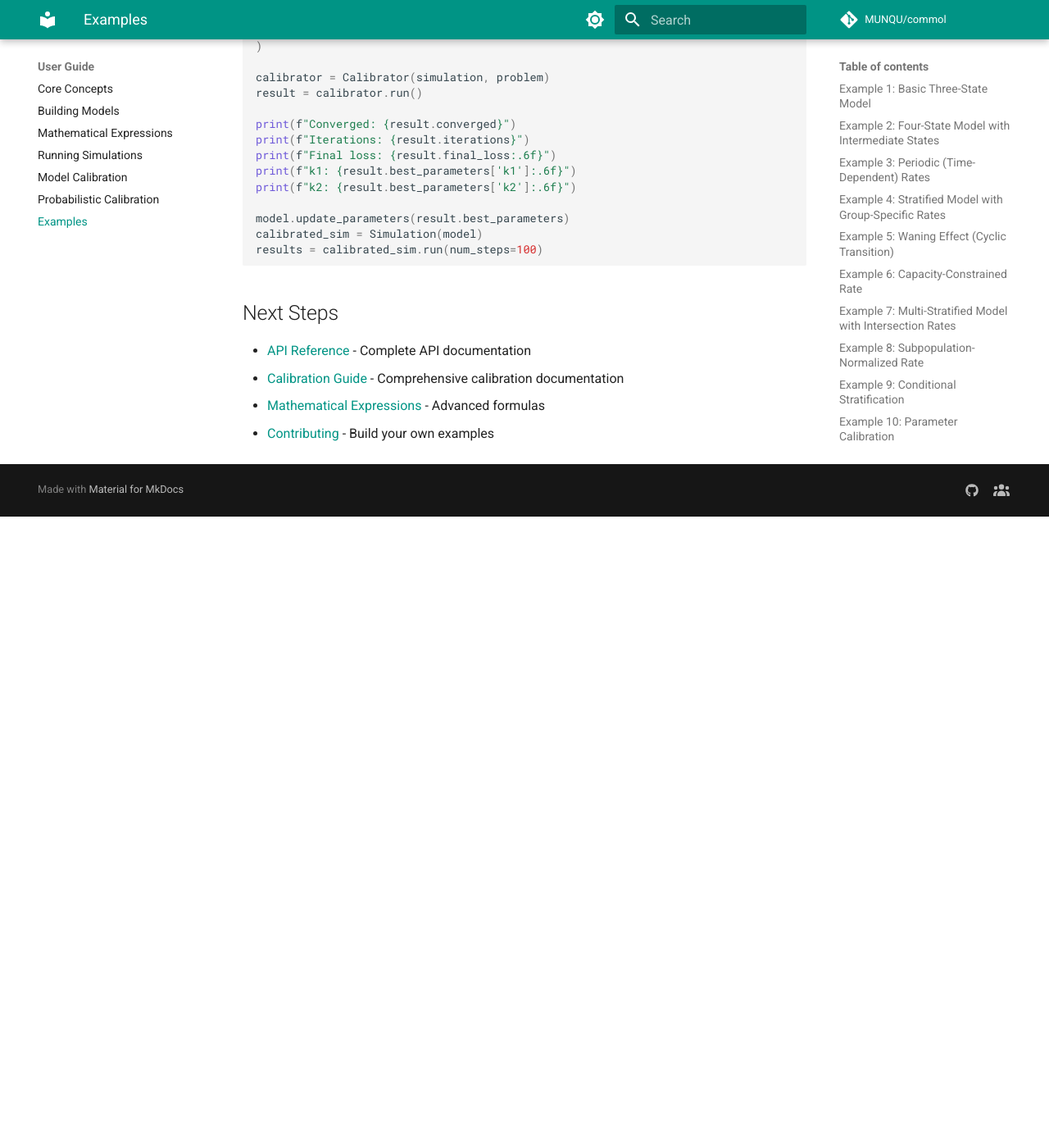
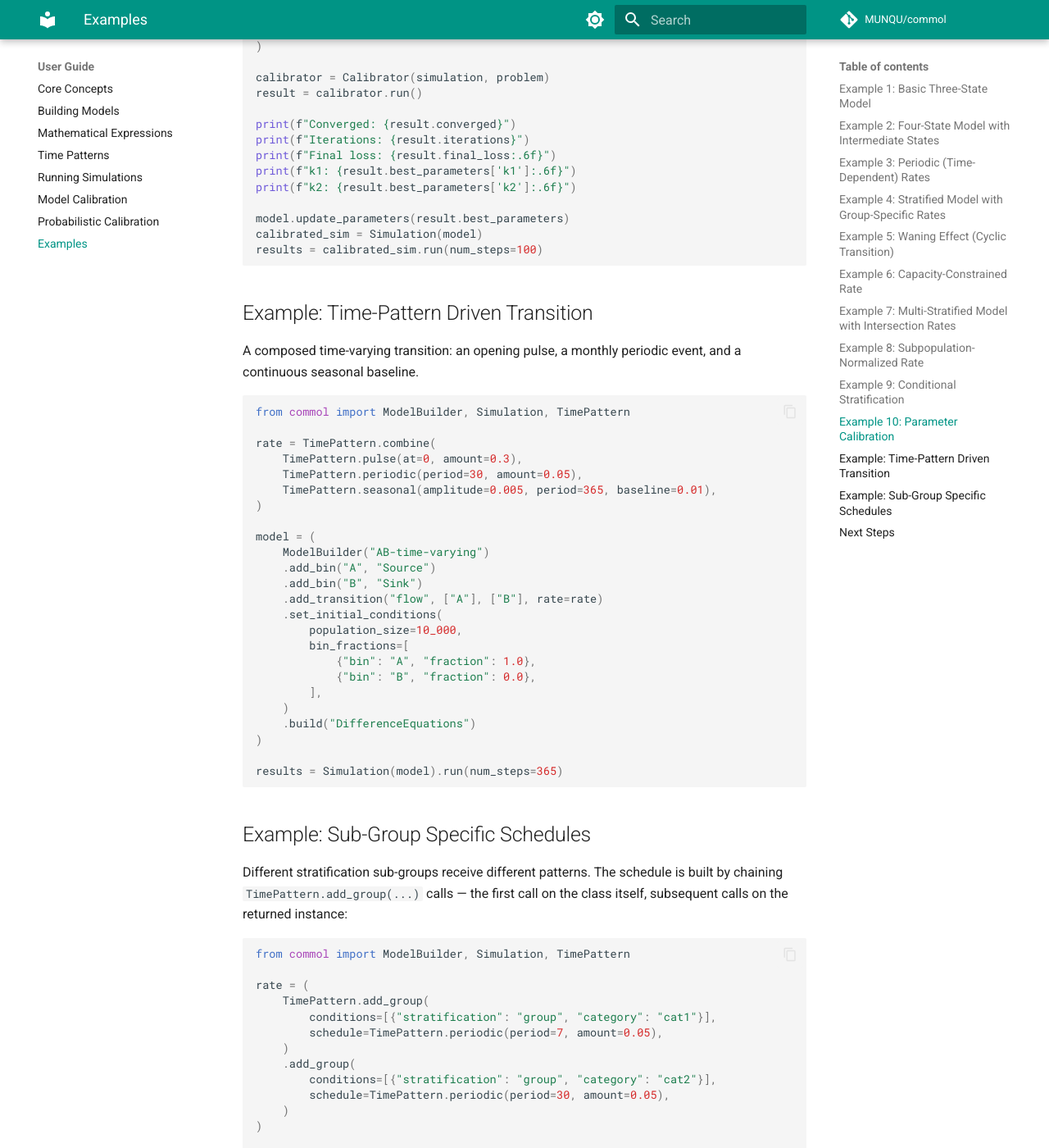
Before and after one commit to MUNQU/commol, an MkDocs documentation site: the page built from docs/guide/examples.md, in a window 1280 px wide and 1400 px high, scrolled down 10220 px. Shown: the whole window at 82% size. Built offline with MkDocs 1.6.1 and Material for MkDocs 9.7.7, drawn with Linux system fonts in a browser that asks for light colours; comment, search, counter and statistics services are not loaded; the version menu is left out; before the commit the page ends 10850 px from its top, so only the background shows below that; some of the changed text lies outside the part shown.

Commit message:
docs(time-patterns): add guide, API reference, and cross-links for TimePattern

````diff
--- a/docs/guide/examples.md
+++ b/docs/guide/examples.md
@@ -528,9 +528,90 @@ calibrated_sim = Simulation(model)
 results = calibrated_sim.run(num_steps=100)
 ```
 
+## Example: Time-Pattern Driven Transition
+
+A composed time-varying transition: an opening pulse, a monthly periodic
+event, and a continuous seasonal baseline.
+
+```python
+from commol import ModelBuilder, Simulation, TimePattern
+
+rate = TimePattern.combine(
+    TimePattern.pulse(at=0, amount=0.3),
+    TimePattern.periodic(period=30, amount=0.05),
+    TimePattern.seasonal(amplitude=0.005, period=365, baseline=0.01),
+)
+
+model = (
+    ModelBuilder("AB-time-varying")
+    .add_bin("A", "Source")
+    .add_bin("B", "Sink")
+    .add_transition("flow", ["A"], ["B"], rate=rate)
+    .set_initial_conditions(
+        population_size=10_000,
+        bin_fractions=[
+            {"bin": "A", "fraction": 1.0},
+            {"bin": "B", "fraction": 0.0},
+        ],
+    )
+    .build("DifferenceEquations")
+)
+
+results = Simulation(model).run(num_steps=365)
+```
+
+## Example: Sub-Group Specific Schedules
+
+Different stratification sub-groups receive different patterns. The schedule
+is built by chaining `TimePattern.add_group(...)` calls — the first call
+on the class itself, subsequent calls on the returned instance:
+
+```python
+from commol import ModelBuilder, Simulation, TimePattern
+
+rate = (
+    TimePattern.add_group(
+        conditions=[{"stratification": "group", "category": "cat1"}],
+        schedule=TimePattern.periodic(period=7, amount=0.05),
+    )
+    .add_group(
+        conditions=[{"stratification": "group", "category": "cat2"}],
+        schedule=TimePattern.periodic(period=30, amount=0.05),
+    )
+)
+
+model = (
+    ModelBuilder("AB-stratified-schedule")
+    .add_bin("A", "Source")
+    .add_bin("B", "Sink")
+    .add_stratification("group", ["cat1", "cat2"])
+    .add_transition("flow", ["A"], ["B"], rate=rate)
+    .set_initial_conditions(
+        population_size=1000,
+        bin_fractions=[
+            {"bin": "A", "fraction": 1.0},
+            {"bin": "B", "fraction": 0.0},
+        ],
+        stratification_fractions=[
+            {
+                "stratification": "group",
+                "fractions": [
+                    {"category": "cat1", "fraction": 0.5},
+                    {"category": "cat2", "fraction": 0.5},
+                ],
+            }
+        ],
+    )
+    .build("DifferenceEquations")
+)
+
+results = Simulation(model).run(num_steps=60)
+```
+
 ## Next Steps
 
 - [API Reference](../api/model-builder.md) - Complete API documentation
 - [Calibration Guide](calibration.md) - Comprehensive calibration documentation
 - [Mathematical Expressions](mathematical-expressions.md) - Advanced formulas
+- [Time Patterns](time-patterns.md) - Time-varying rate helpers
 - [Contributing](../development/contributing.md) - Build your own examples
--- a/mkdocs.yaml
+++ b/mkdocs.yaml
@@ -80,6 +80,7 @@ nav:
       - Core Concepts: guide/core-concepts.md
       - Building Models: guide/building-models.md
       - Mathematical Expressions: guide/mathematical-expressions.md
+      - Time Patterns: guide/time-patterns.md
       - Running Simulations: guide/simulations.md
       - Model Calibration: guide/calibration.md
       - Probabilistic Calibration: guide/probabilistic-calibration.md
@@ -87,6 +88,7 @@ nav:
   - API Reference:
       - Model Builder: api/model-builder.md
       - Simulation: api/simulation.md
+      - Time Patterns: api/time-patterns.md
       - Calibrator: api/calibrator.md
       - Probabilistic Calibrator: api/probabilistic-calibrator.md
   - Advanced:
````
Also changed, not shown: docs/api/time-patterns.md (added, +3 -0 lines), docs/guide/building-models.md (+23 -0 lines), docs/guide/mathematical-expressions.md (+25 -0 lines), docs/guide/time-patterns.md (added, +325 -0 lines).
